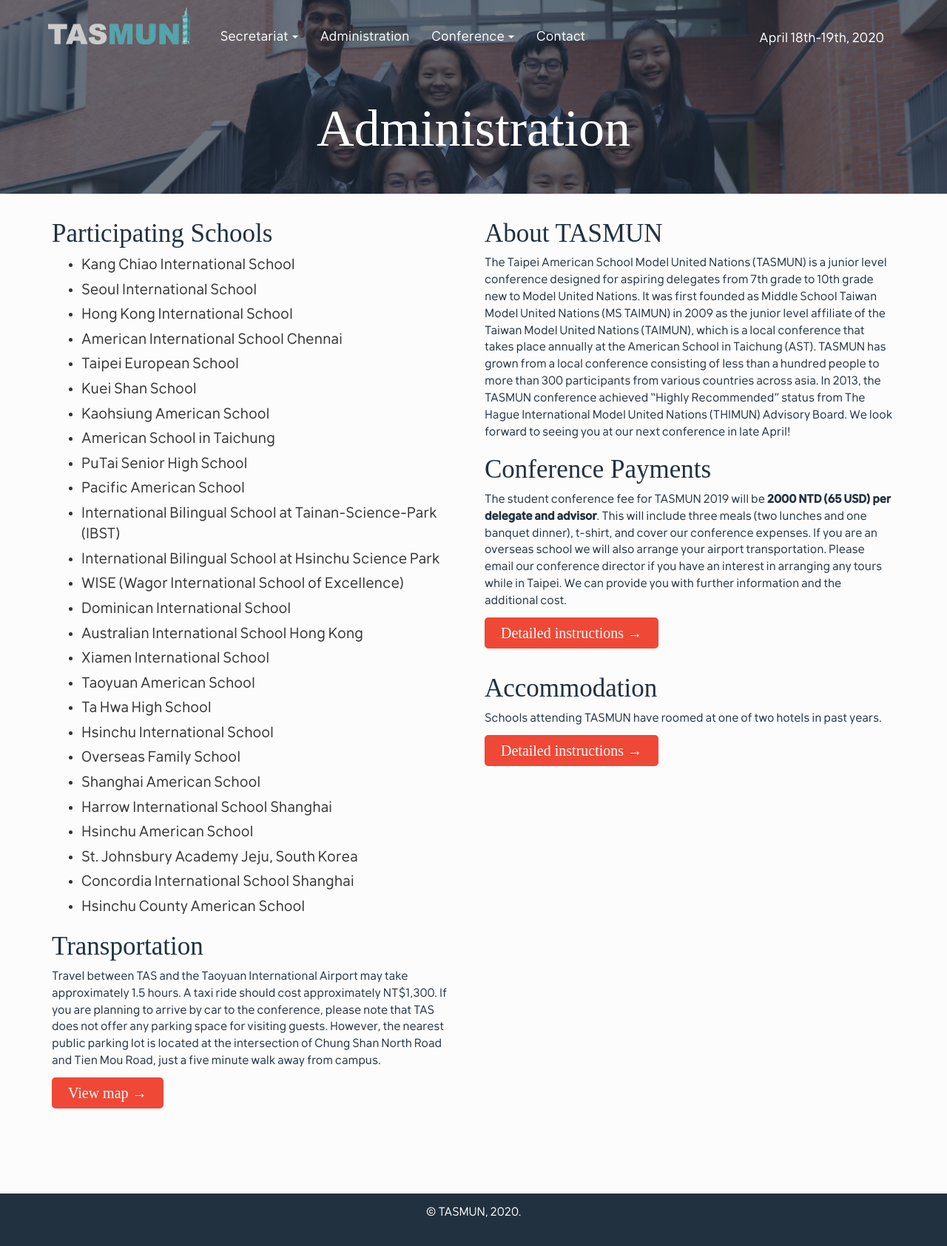
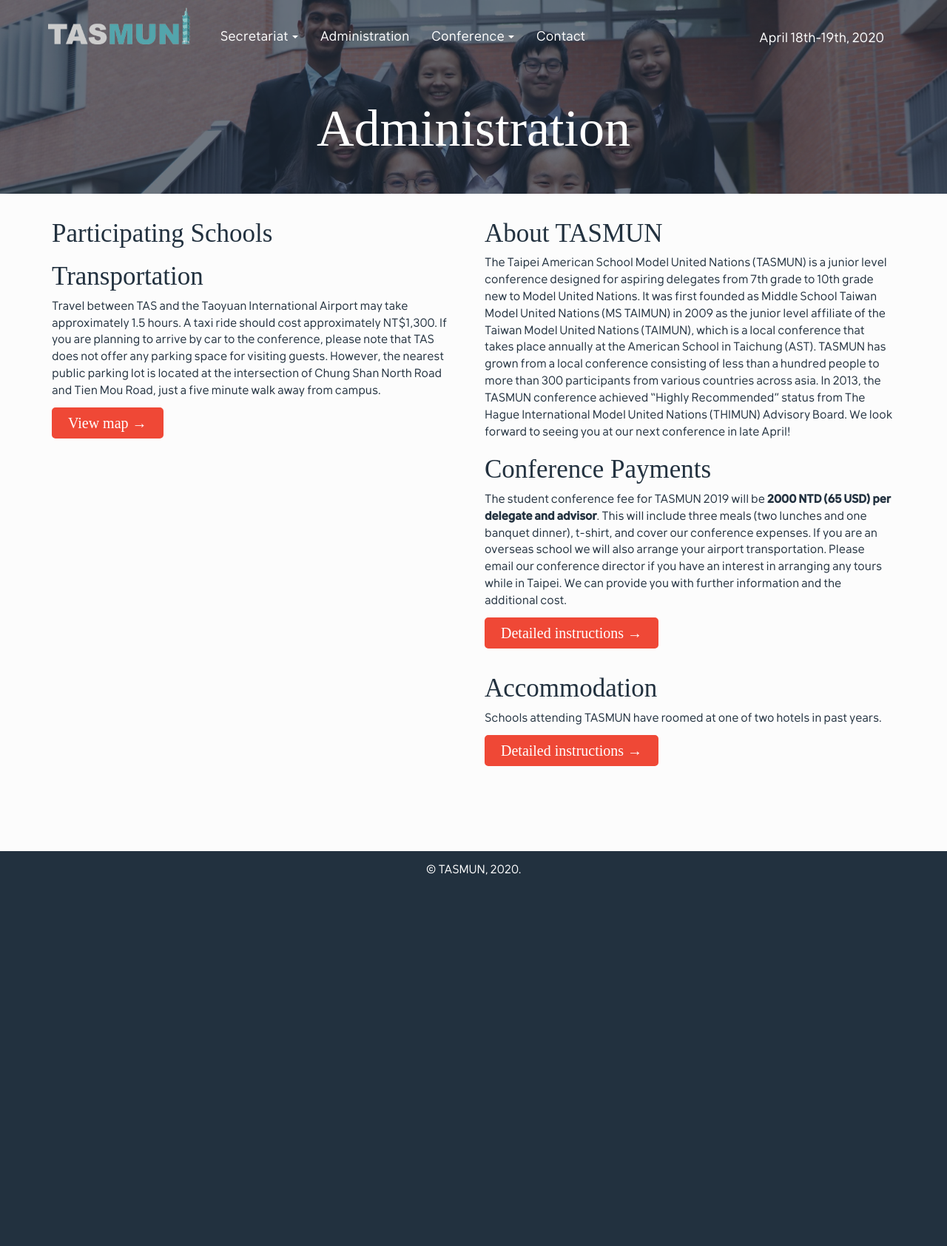
Before and after one commit to alexandernext/tasmun, a Jekyll site: the page built from administration.html, in a window 1280 px wide. Shown: the top 1685 px of the page at 74% size. Built offline with Jekyll 4.4.1, drawn with Linux system fonts in a browser that asks for light colours; some web fonts are replaced.

Commit message:
Update administration.html

```diff
--- a/administration.html
+++ b/administration.html
@@ -6,32 +6,6 @@
 <div class="col-md-6">
   <h2 class="section-title">Participating Schools</h2>
   <ul class="item-list">
-    <li>Kang Chiao International School</li>
-    <li>Seoul International School</li>
-    <li>Hong Kong International School</li>
-    <li>American International School Chennai</li>
-    <li>Taipei European School</li>
-    <li>Kuei Shan School</li>
-    <li>Kaohsiung American School</li>
-    <li>American School in Taichung</li>
-    <li>PuTai Senior High School</li>
-    <li>Pacific American School</li>
-    <li>International Bilingual School at Tainan-Science-Park (IBST)</li>
-    <li>International Bilingual School at Hsinchu Science Park</li>
-    <li>WISE (Wagor International School of Excellence)</li>
-    <li>Dominican International School</li>
-    <li>Australian International School Hong Kong</li>
-    <li>Xiamen International School</li>
-    <li>Taoyuan American School</li>
-    <li>Ta Hwa High School</li>
-    <li>Hsinchu International School</li>
-    <li>Overseas Family School</li>
-    <li>Shanghai American School</li>
-    <li>Harrow International School Shanghai</li>
-    <li>Hsinchu American School</li>
-    <li>St. Johnsbury Academy Jeju, South Korea</li>
-    <li>Concordia International School Shanghai</li>
-    <li>Hsinchu County American School</li>
   </ul>
   <h2 class="section-title">Transportation</h2>
   <p>
```
